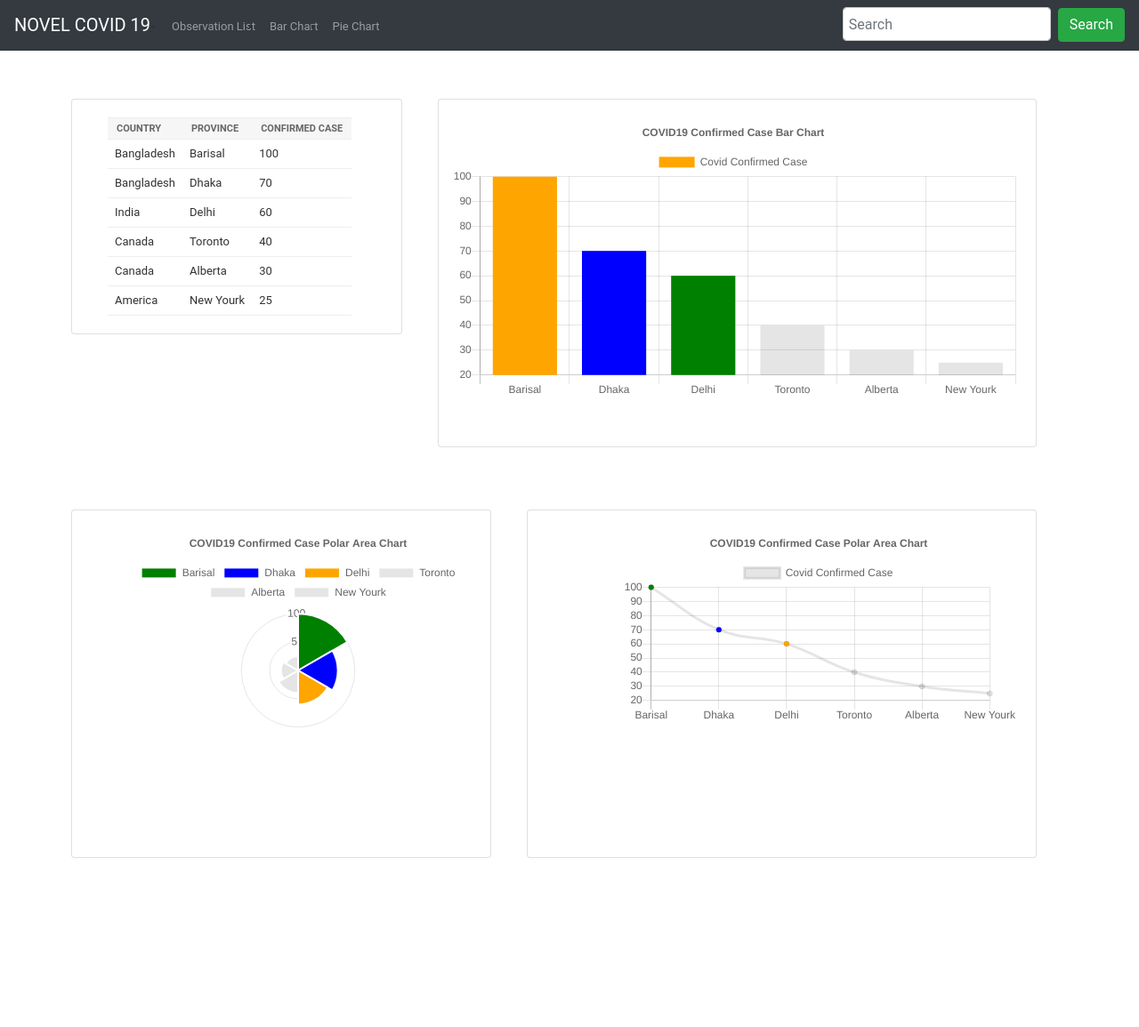
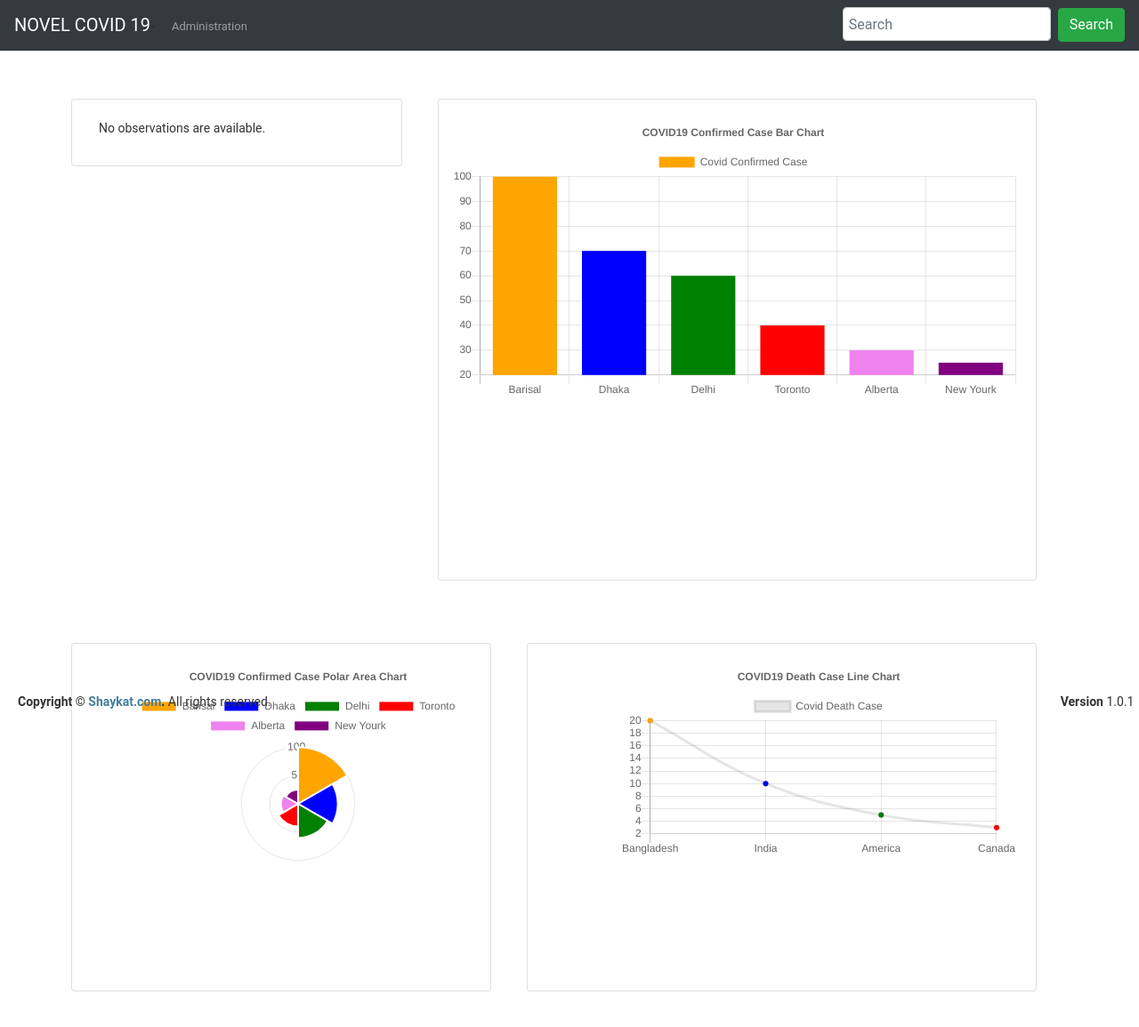
Before and after one commit to Shaykat/DataVisualization, a Django app: page /visual/ in a window 1280 px wide. Shown: the top 1155 px of the page at 89% size. Before the commit the page ends 965 px from the top, so only its background shows below. Run offline with Django 3.2, Linux system fonts and the light colour scheme; data comes from the database, SQL or seed files in the repository; both versions use the stored data as it was after the commit; some libraries are stand-ins or nearby versions.

Commit message:
[VISUAL] Add Search Option workable, bar chart and area chart is updated according to search result.

```diff
--- a/visual/templates/base.html
+++ b/visual/templates/base.html
@@ -43,24 +43,26 @@
         <div class="navbar-collapse collapse" id="navb" style="">
             <ul class="navbar-nav mr-auto">
                 <li class="nav-item">
-                    <a class="nav-link" href="#">Observation List</a>
+                    <a class="nav-link" href="/admin">Administration</a>
                 </li>
-                <li class="nav-item">
-                    <a class="nav-link" href="#">Bar Chart</a>
-                </li>
-                <li class="nav-item">
-                    <a class="nav-link" href="#">Pie Chart</a>
-                </li>
+{#                <li class="nav-item">#}
+{#                    <a class="nav-link" href="#">Bar Chart</a>#}
+{#                </li>#}
+{#                <li class="nav-item">#}
+{#                    <a class="nav-link" href="#">Pie Chart</a>#}
+{#                </li>#}
             </ul>
 
-            <form class="form-inline my-2 my-lg-0">
-                <input class="form-control mr-sm-2" type="text" placeholder="Search">
+            <form class="form-inline my-2 my-lg-0" method='get' action="" id="search_form">
+                <input class="form-control mr-sm-2" type="text" name="country" placeholder="Search" id="country">
                 <button class="btn btn-success" type="submit">Search</button>
             </form>
         </div>
     </nav>
 
     </br>
+
+    {% block content %}
 
         <!-- Content Wrapper. Contains page content -->
         <div class="content-wrapper">
@@ -73,7 +75,7 @@
                             <!-- Custom tabs (Charts with tabs)-->
                             <div class="card">
                                 <div class="card-body">
-                                <div class="tab-content p-0" style="margin-left:20px;">
+                                    <div class="tab-content p-0" style="margin-left:10px;">
                                         {% block content_table %}{% endblock %}
                                     </div>
                                 </div><!-- /.card-body -->
@@ -87,7 +89,7 @@
                                 <div class="card-body">
                                     <div class="tab-content p-0">
                                         <!-- Morris chart - Sales -->
-                                    <div class="chart tab-pane active" id="revenue-chart" style="position: relative; height: 350px;">
+                                        <div class="chart tab-pane active" id="revenue-chart" style="position: relative; height: 500px;">
                                             {% block content_chart %}{% endblock %}
                                         </div>
                                     </div>
@@ -128,8 +130,19 @@
                     </div>
                 </div>
             </section>
+            </br>
+            </br>
         </div>
+    {% endblock %}
+
     <!-- /.content-header -->
+{#    <footer class="page-footer font-small blue pt-4" style="bottom: 0; width: 98%; position:fixed; background-color: #999999">#}
+    <footer class="page-footer font-small teal pt-4" style="bottom: 0; width: 98%; position: fixed">
+        <strong>Copyright &copy; <a href="http://github.com/Shaykat">Shaykat.com</a>.</strong> All rights reserved.
+        <div class="float-right d-none d-sm-inline-block">
+          <b>Version</b> 1.0.1
+        </div>
+    </footer>
 
 </body>
 </html>
--- a/visual/templates/index.html
+++ b/visual/templates/index.html
@@ -5,20 +5,17 @@
 {% if observation_list %}
 
     <!-- Content -->
-    <div class="table-container">
+    <div class="table-container" style="overflow:auto;">
         {% block table %}
+            <h2> COVID19 Confirmed Cases</h2>
             <table>
                 {% block table.thead %}
                     <thead {{ table.attrs.thead.as_html }}>
                         <tr>
-{#                            <th> Serial</th>#}
-{#                            <th> Confirmed Case </th>#}
-{#                            <th> Death Case </th>#}
-{#                            <th> Province </th>#}
-{#                            <th> Country </th>#}
                             <th> Country</th>
                             <th> Province </th>
                             <th> Confirmed Case </th>
+                            <th> Death Case </th>
                         </tr>
                     </thead>
                 {% endblock table.thead %}
@@ -27,11 +24,6 @@
                     {% for observation in observation_list %}
                         {% block table.tbody.row %}
                         <tr {{ row.attrs.as_html }}>
-{#                                <td {{ column.attrs.td.as_html }}>{{ observation.serial_num }}</td>#}
-{#                                <td {{ column.attrs.td.as_html }}>{{ observation.confirmed_case }}</td>#}
-{#                                <td {{ column.attrs.td.as_html }}>{{ observation.death_case }}</td>#}
-{#                                <td {{ column.attrs.td.as_html }}>{{ observation.province_id.name }}</td>#}
-{#                                <td {{ column.attrs.td.as_html }}>{{ observation.country_id.name }}</td>#}
                             {% for k, v in observation.items%}
                                 <td {{ column.attrs.td.as_html }}>{{v}}</td>
                             {% endfor %}
@@ -62,9 +54,84 @@
     <script src="https://cdn.jsdelivr.net/npm/chart.js@2.9.3/dist/Chart.min.js"></script>
     <script>
 
+        $('#search_form').submit(function(e) {
+            e.preventDefault();
+            var country = $("#country").val();
+            console.log(country);
+            url_str = "http://127.0.0.1:8000/visual/covid_chart/?country=" + country;
+            console.log(url_str);
+            var covidChart = $("#covid_chart"); {#Get the bar chart canvas id#}
+            var covidAreaChart = $("#covid_area_chart"); {#Get the Area Chart canvas id#}
+
+            {# Call The Ajax for bar chart#}
+            $.ajax({
+                url : url_str,
+                success: function (data) {
+                    var ctx = covidChart[0].getContext("2d");
+
+                    window.myObjBar = new Chart(ctx, {
+                        type: 'bar',
+                        data: {
+                            labels: data.labels,
+                            datasets: [{
+                            label: 'Covid Confirmed Case',
+                            backgroundColor: ['orange', 'blue', 'green', 'red', 'violet', 'purple'],
+                            data: data.data
+                            }]
+                        },
+                        options: {
+                            responsive: true,
+                                legend: {
+                                    position: 'top',
+                                },
+                            title: {
+                                display: true,
+                                text: 'COVID19 Confirmed Case Bar Chart'
+                            }
+                        }
+                    });
+                }
+            });
+
+            {# Call The Ajax for Area chart #}
+            $.ajax({
+                url : url_str,
+                success: function (data) {
+                    var ctx = covidAreaChart[0].getContext("2d");
+
+                    new Chart(ctx, {
+                        type: 'polarArea',
+                        data: {
+                            labels: data.labels,
+                            datasets: [{
+                                label: 'Covid Confirmed Case',
+                                fill: false,
+                                backgroundColor: ['orange', 'blue', 'green', 'red', 'violet', 'purple'],
+                                data: data.data
+                            }]
+                        },
+                        options: {
+                            responsive: true,
+                            legend: {
+                                position: 'top',
+                            },
+                            title: {
+                                display: true,
+                                text: 'COVID19 Confirmed Case Polar Area Chart'
+                            },
+                        }
+                    });
+                }
+            });
+        });
+
+
         $(function () {
-
             var covidChart = $("#covid_chart");
+            var country = "";
+            $('#search_form').submit(function() {
+                country = $("#country").val();
+            });
             $.ajax({
                 url : "http://127.0.0.1:8000/visual/covid_chart/",
                 success: function (data) {
@@ -74,9 +141,10 @@
                         type: 'bar',
                         data: {
                             labels: data.labels,
+                            country: country,
                             datasets: [{
                             label: 'Covid Confirmed Case',
-                            backgroundColor: ['orange', 'blue', 'green'],
+                            backgroundColor: ['orange', 'blue', 'green', 'red', 'violet', 'purple'],
                             data: data.data
                             }]
                         },
@@ -110,9 +178,7 @@
     <script src="https://code.jquery.com/jquery-3.4.1.min.js"></script>
     <script src="https://cdn.jsdelivr.net/npm/chart.js@2.9.3/dist/Chart.min.js"></script>
     <script>
-
         $(function () {
-
             var covidAreaChart = $("#covid_area_chart");
             $.ajax({
                 url : "http://127.0.0.1:8000/visual/covid_chart/",
@@ -126,7 +192,7 @@
                             datasets: [{
                                 label: 'Covid Confirmed Case',
                                 fill: false,
-                                backgroundColor: ['green', 'blue', 'orange'],
+                                backgroundColor: ['orange', 'blue', 'green', 'red', 'violet', 'purple'],
                                 data: data.data
                             }]
                         },
@@ -162,10 +228,9 @@
     <script>
 
         $(function () {
-
             var covidLineChart = $("#covid_line_chart");
             $.ajax({
-                url : "http://127.0.0.1:8000/visual/covid_chart/",
+                url : "http://127.0.0.1:8000/visual/covid_line_chart/",
                 success: function (data) {
                     var ctx = covidLineChart[0].getContext("2d");
 
@@ -174,9 +239,9 @@
                         data: {
                             labels: data.labels,
                             datasets: [{
-                                label: 'Covid Confirmed Case',
+                                label: 'Covid Death Case',
                                 fill: false,
-                                backgroundColor: ['green', 'blue', 'orange'],
+                                backgroundColor: ['orange', 'blue', 'green', 'red', 'violet', 'purple'],
                                 data: data.data
                             }]
                         },
@@ -187,7 +252,7 @@
                             },
                             title: {
                                 display: true,
-                                text: 'COVID19 Confirmed Case Polar Area Chart'
+                                text: 'COVID19 Death Case Line Chart'
                             },
                         }
                     });
--- a/visual/urls.py
+++ b/visual/urls.py
@@ -3,8 +3,9 @@ from . import views
 
 app_name = 'visual'
 urlpatterns = [
-    path('', views.IndexView.as_view(), name='index'),
+    # path('', views.IndexView.as_view(), name='index'),
+    path('', views.index, name='index'),
     path('covid_chart/', views.covid_chart, name='covid_chart'),
-    path('covid_bubble_chart/', views.covid_bubble_chart, name='covid_bubble_chart'),
+    path('covid_line_chart/', views.covid_line_chart, name='covid_line_chart'),
     path('<int:pk>/', views.DetailView.as_view(), name='detail'),
 ]
--- a/visual/views.py
+++ b/visual/views.py
@@ -1,26 +1,45 @@
-from django.http import HttpResponseRedirect
-from django.shortcuts import get_object_or_404, render
-from django.urls import reverse
 from django.views import generic
-from django.db.models import Sum
-from django.http import JsonResponse
-from tablib import Dataset
+from django.db.models import Sum, Q
+from django.http import JsonResponse, HttpResponse
+from django.template import loader
 from .models import Country, Province, CovidObservation
 
 
-class IndexView(generic.ListView):
-    template_name = './index.html'
+# class IndexView(generic.ListView):
+#     template_name = './index.html'
+#     context_object_name = 'observation_list'
+#
+#     def get_queryset(self):
+#         """Return the last five published observation."""
+#         search_query = ""
+#         if self.request.method == 'GET':
+#             search_query = self.request.GET.get('country', None)
+#
+#         queryset = CovidObservation.objects.values('country_id__name', 'province_id__name').annotate(
+#             Province_confirmed_case=Sum('confirmed_case'),
+#             Province_death_case=Sum('death_case')).order_by('-Province_confirmed_case')
+#
+#         # return CovidObservation.objects.order_by('-observation_date')[:5]
+#         return queryset
+
+
+def index(request):
+    template = loader.get_template('./index.html')
     context_object_name = 'observation_list'
+    search_query = ""
 
-    def get_queryset(self):
-        """Return the last five published observation."""
-        queryset = CovidObservation.objects.values('country_id__name', 'province_id__name').annotate(Province_confirmed_case=Sum('confirmed_case')).order_by('-Province_confirmed_case')
-        # for entry in queryset:
-        #     labels.append(entry['country_id__name'])
-        #     data.append(entry['country_confirmed_case'])
+    if request.method == 'GET':
+        search_query = request.GET.get('country', None)
 
-        # return CovidObservation.objects.order_by('-observation_date')[:5]
-        return queryset
+    queryset = CovidObservation.objects.values('country_id__name', 'province_id__name').annotate(
+        Province_confirmed_case=Sum('confirmed_case'),
+        Province_death_case=Sum('death_case')).filter(country_id__name=search_query).order_by('-Province_confirmed_case')
+
+    context = {
+        context_object_name: queryset
+    }
+
+    return HttpResponse(template.render(context, request))
 
 
 class DetailView(generic.DetailView):
@@ -31,9 +50,15 @@ class DetailView(generic.DetailView):
 def covid_chart(request):
     labels = []
     data = []
+    search_query = ""
+    if request.method == 'GET':
+        search_query = request.GET.get('country', None)
 
-    queryset = CovidObservation.objects.values('country_id__name', 'province_id__name').annotate(Province_confirmed_case=Sum('confirmed_case')).order_by('-Province_confirmed_case')
-    for entry in queryset:
+    queryset = CovidObservation.objects.values('country_id__name', 'province_id__name').annotate(
+        Province_confirmed_case=Sum('confirmed_case'))
+    if search_query:
+        queryset = queryset.filter(country_id__name=search_query)
+    for entry in queryset.order_by('-Province_confirmed_case')[:10]:
         labels.append(entry['province_id__name'])
         data.append(entry['Province_confirmed_case'])
 
@@ -43,34 +68,21 @@ def covid_chart(request):
     })
 
 
-def covid_bubble_chart(request):
-    label_x = []
-    label_y = []
+def covid_line_chart(request):
+    labels = []
     data = []
 
-    queryset = CovidObservation.objects.values('country_id__name', 'province_id__name').annotate(Province_confirmed_case=Sum('confirmed_case')).order_by('-Province_confirmed_case')
+    search_query = ""
+    if request.method == 'GET':
+        search_query = request.GET.get('country', None)
+
+    queryset = CovidObservation.objects.values('country_id__name').annotate(
+        Country_death_case=Sum('death_case')).order_by('-Country_death_case')[:5]
     for entry in queryset:
-        label_x.append(entry['country_id__name'])
-        label_y.append(entry['province_id__name'])
-        data.append(entry['Province_confirmed_case'])
+        labels.append(entry['country_id__name'])
+        data.append(entry['Country_death_case'])
 
     return JsonResponse(data={
-        'label_x': label_x,
-        'label_y': label_y,
+        'labels': labels,
         'data': data,
     })
-
-
-# def simple_upload(request):
-#     if request.method == 'POST':
-#         covid_resource = CovidResource()
-#         dataset = Dataset()
-#         new_persons = request.FILES['myfile']
-#
-#         imported_data = dataset.load(new_persons.read())
-#         result = covid_resource.import_data(dataset, dry_run=True)  # Test the data import
-#
-#         if not result.has_errors():
-#             covid_resource.import_data(dataset, dry_run=False)  # Actually import now
-#
-#     return render(request, './index.html')
```
Also changed, not shown: visual/templates/search_observations.html (added, +48 -0 lines), db.sqlite3. Lines whose indentation alone changed are shown as unchanged.
